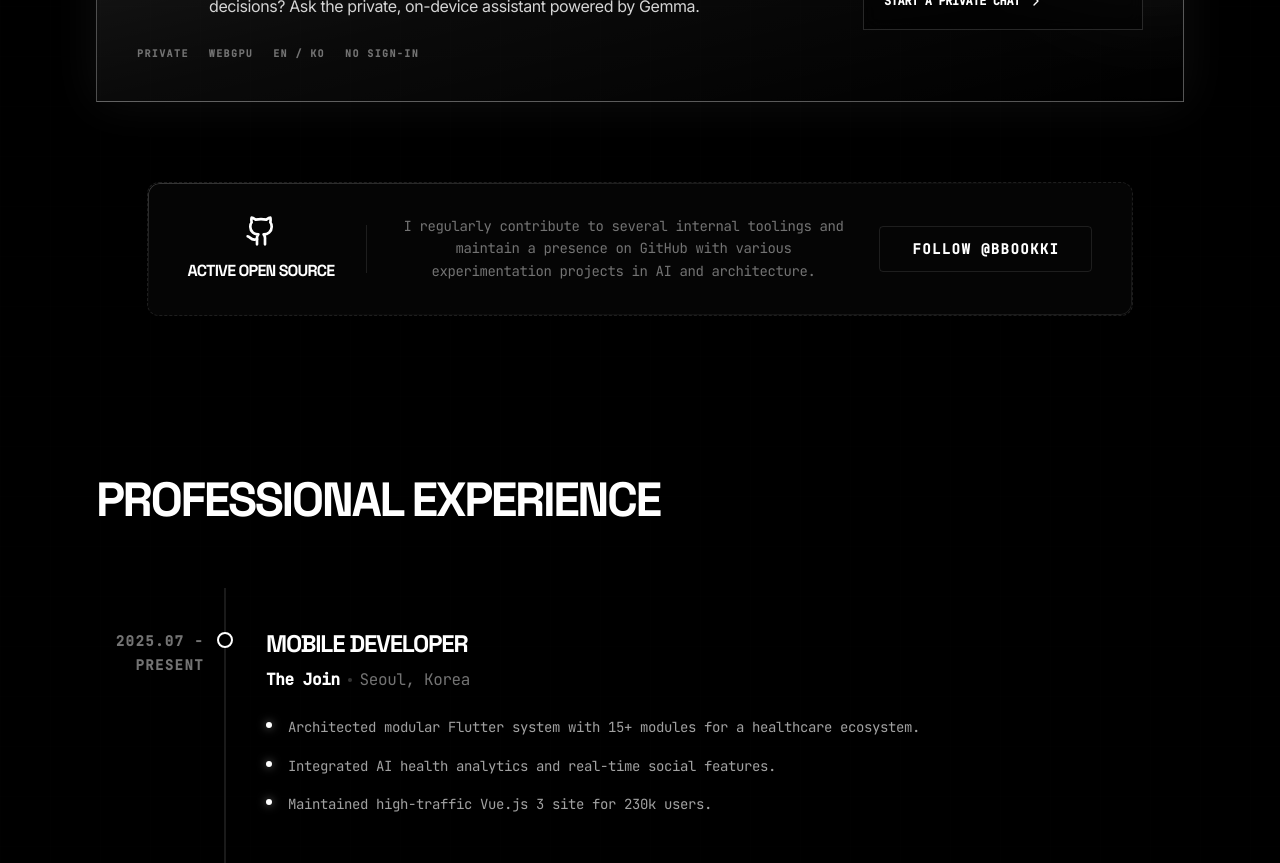
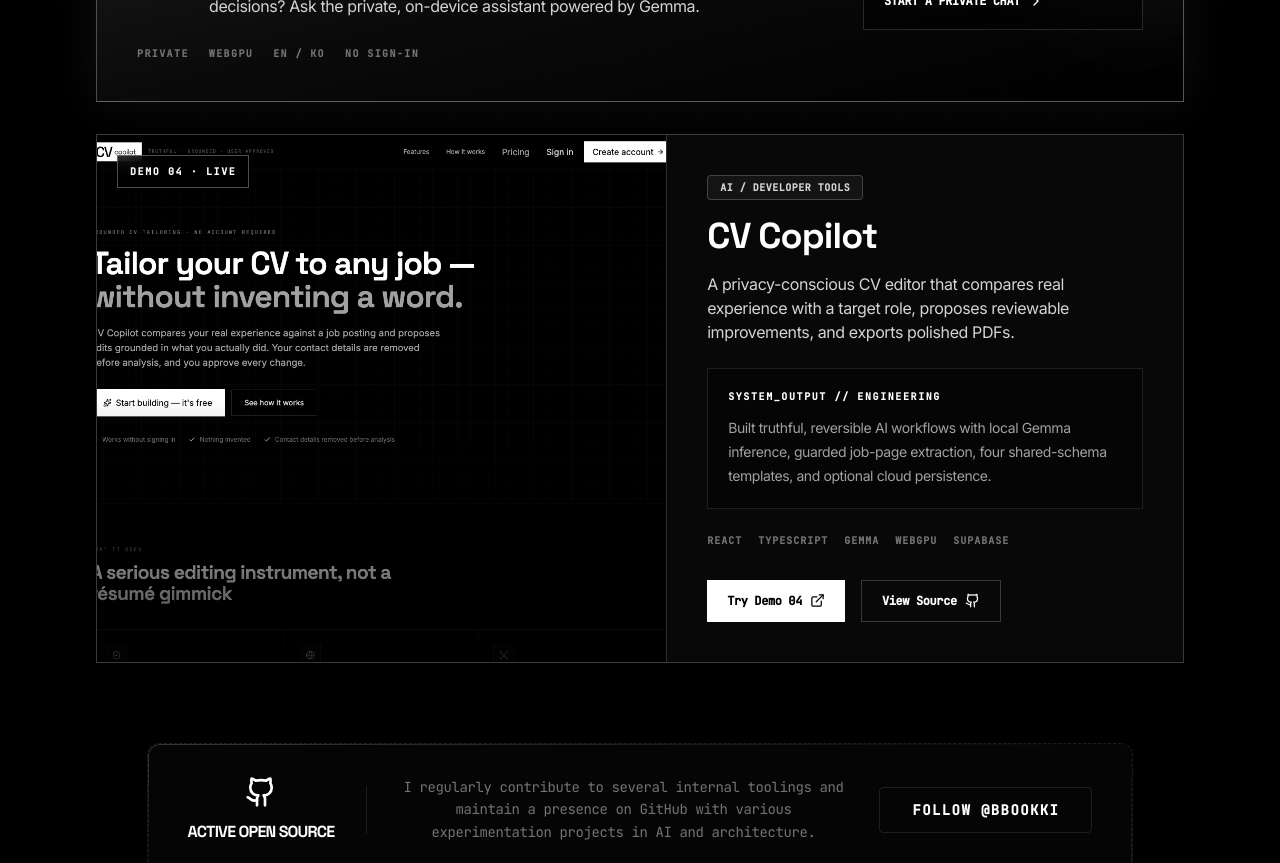
Before and after one commit to BbooKki/personal-portfolio, a React (Vite) app: page / in a window 1280 px wide. Shown: the part 3720-4583 px from the top of the page. Built offline with nearby package versions, Linux system fonts and the light colour scheme.

Commit message:
Add CV Copilot as portfolio demo 04

```diff
--- a/src/App.tsx
+++ b/src/App.tsx
@@ -5,7 +5,7 @@
 
 import { useState, useEffect, type FormEvent } from "react";
 import { motion, AnimatePresence } from "motion/react";
-import { ICONS, PROJECTS, EXPERIENCE, SKILLS } from "./constants";
+import { CV_COPILOT_DEMO, ICONS, PROJECTS, EXPERIENCE, SKILLS } from "./constants";
 import { Section, Card, Badge, Button } from "./components/UI";
 import { translations, Language } from "./translations";
 
@@ -348,7 +348,7 @@ export default function App() {
           <div className="grid md:grid-cols-2 gap-10">
             {PROJECTS.map((project, idx) => (
               <motion.div
-                key={idx}
+                key={project.title}
                 initial={{ opacity: 0, scale: 0.95 }}
                 whileInView={{ opacity: 1, scale: 1 }}
                 viewport={{ once: true }}
@@ -359,7 +359,7 @@ export default function App() {
                   <div className="h-64 bg-neutral-800 overflow-hidden relative">
                     <div className="absolute top-4 right-4 z-20 inline-flex items-center gap-2 rounded-full border border-white/20 bg-black/70 px-3 py-1.5 font-mono text-[9px] font-bold tracking-widest text-white backdrop-blur-md">
                       <span className="h-1.5 w-1.5 rounded-full bg-white animate-pulse" aria-hidden="true" />
-                      LIVE · CI/CD ENABLED
+                      DEMO {project.demoNumber} · LIVE
                     </div>
                     <div className="absolute inset-x-0 bottom-0 p-6 z-10 bg-gradient-to-t from-black/80 to-transparent">
                       <Badge className="bg-white/20 text-white border-white/30 mb-2">
@@ -425,7 +425,7 @@ export default function App() {
             <div className="relative grid gap-8 lg:grid-cols-[1fr_280px] lg:items-center">
               <div>
                 <div className="flex flex-wrap items-center gap-3">
-                  <Badge className="border-white/40 bg-white text-black">TRY THE AI ASSISTANT</Badge>
+                  <Badge className="border-white/40 bg-white text-black">DEMO 03 · TRY THE AI ASSISTANT</Badge>
                   <span className="flex items-center gap-2 font-mono text-[10px] font-bold tracking-[.16em] text-emerald-300"><span className="h-2 w-2 animate-pulse rounded-full bg-emerald-300" /> RUNS LOCALLY</span>
                 </div>
                 <div className="mt-5 flex items-start gap-4">
@@ -444,6 +444,50 @@ export default function App() {
               </div>
             </div>
           </a>
+
+          <article className="group relative mt-8 overflow-hidden border border-white/20 bg-white/[0.03] transition hover:border-white/60 lg:grid lg:grid-cols-[1.05fr_0.95fr]">
+            <a
+              href={CV_COPILOT_DEMO.link}
+              target="_blank"
+              rel="noopener noreferrer"
+              className="relative block min-h-72 overflow-hidden border-b border-white/10 bg-neutral-900 lg:min-h-full lg:border-b-0 lg:border-r"
+              aria-label={`${t.projects.cvCopilot.visit}: ${CV_COPILOT_DEMO.title}`}
+            >
+              <img
+                src={CV_COPILOT_DEMO.image}
+                alt="CV Copilot landing page with a monochrome CV tailoring workflow"
+                className="absolute inset-0 h-full w-full object-cover object-top transition duration-700 group-hover:scale-[1.02]"
+              />
+              <div className="absolute inset-0 bg-gradient-to-t from-black/80 via-transparent to-transparent" />
+              <span className="absolute left-5 top-5 border border-white/30 bg-black/80 px-3 py-2 font-mono text-[10px] font-bold tracking-[.16em] text-white backdrop-blur">
+                DEMO {CV_COPILOT_DEMO.demoNumber} · LIVE
+              </span>
+            </a>
+
+            <div className="flex flex-col p-7 md:p-10">
+              <Badge className="mb-4 w-fit border-white/20 bg-white/5 text-neutral-300">{t.projects.cvCopilot.category}</Badge>
+              <h3 className="text-3xl font-black tracking-tight text-white normal-case md:text-4xl">{CV_COPILOT_DEMO.title}</h3>
+              <p className="mt-4 text-sm leading-6 text-neutral-300 md:text-base">{t.projects.cvCopilot.description}</p>
+              <div className="relative mt-6 overflow-hidden border border-white/10 bg-black/40 p-5">
+                <div className="absolute inset-0 grid-bg-fine opacity-10" />
+                <p className="relative font-mono text-[10px] font-bold tracking-[.16em] text-white">SYSTEM_OUTPUT // ENGINEERING</p>
+                <p className="relative mt-3 text-sm leading-6 text-neutral-400">{t.projects.cvCopilot.impact}</p>
+              </div>
+              <div className="mt-6 flex flex-wrap gap-x-4 gap-y-2">
+                {CV_COPILOT_DEMO.stack.map((technology) => (
+                  <span key={technology} className="font-mono text-[10px] font-bold uppercase tracking-widest text-neutral-500">{technology}</span>
+                ))}
+              </div>
+              <div className="mt-8 flex flex-wrap gap-4">
+                <a href={CV_COPILOT_DEMO.link} target="_blank" rel="noopener noreferrer" className="inline-flex items-center gap-2 bg-white px-5 py-3 font-mono text-xs font-bold text-black transition hover:bg-neutral-200">
+                  {t.projects.cvCopilot.visit} <ICONS.External size={15} />
+                </a>
+                <a href={CV_COPILOT_DEMO.source} target="_blank" rel="noopener noreferrer" className="inline-flex items-center gap-2 border border-white/20 px-5 py-3 font-mono text-xs font-bold text-white transition hover:border-white/60">
+                  {t.projects.cvCopilot.source} <ICONS.GitHub size={15} />
+                </a>
+              </div>
+            </div>
+          </article>
 
           <div className="mt-20 flex flex-col items-center">
             <Card className="w-full md:w-fit px-10 py-8 text-center flex flex-col md:flex-row items-center gap-8 border-dashed border-2 border-white/10 bg-white/[0.02]">
--- a/src/constants.tsx
+++ b/src/constants.tsx
@@ -43,6 +43,7 @@ export const ICONS = {
 
 export const PROJECTS = [
   {
+    demoNumber: "01",
     title: "Flowshop",
     category: "E-Commerce",
     description: "A feature-rich e-commerce platform for limited clothing, featuring real-time chat and advanced filtering.",
@@ -53,6 +54,7 @@ export const PROJECTS = [
     isCaseStudy: true
   },
   {
+    demoNumber: "02",
     title: "Our Petstore",
     category: "E-Commerce / MVC",
     description: "Multi-vendor pet marketplace with robust order management and administrative dashboard.",
@@ -63,6 +65,15 @@ export const PROJECTS = [
     isCaseStudy: true
   }
 ];
+
+export const CV_COPILOT_DEMO = {
+  title: "CV Copilot",
+  demoNumber: "04",
+  stack: ["React", "TypeScript", "Gemma", "WebGPU", "Supabase"],
+  link: "https://cv-copilot-lovat.vercel.app",
+  source: "https://github.com/BbooKki/cv-copilot",
+  image: "/cv-copilot.png",
+} as const;
 
 export const EXPERIENCE = [
   {
--- a/src/translations.ts
+++ b/src/translations.ts
@@ -47,7 +47,14 @@ export const translations = {
           description: "Multi-vendor pet marketplace with robust order management and administrative dashboard.",
           impact: "Implemented complex financial data modeling and real-time order tracking."
         }
-      ]
+      ],
+      cvCopilot: {
+        category: "AI / Developer Tools",
+        description: "A privacy-conscious CV editor that compares real experience with a target role, proposes reviewable improvements, and exports polished PDFs.",
+        impact: "Built truthful, reversible AI workflows with local Gemma inference, guarded job-page extraction, four shared-schema templates, and optional cloud persistence.",
+        visit: "Try Demo 04",
+        source: "View Source"
+      }
     },
     experience: {
       title: "Professional Experience",
@@ -139,7 +146,14 @@ export const translations = {
           description: "강력한 주문 관리 및 관리자 대시보드를 갖춘 멀티 벤더 반려동물 마켓플레이스입니다.",
           impact: "복잡한 금융 데이터 모델링 및 실시간 주문 추적 기능을 구현했습니다."
         }
-      ]
+      ],
+      cvCopilot: {
+        category: "AI / 개발자 도구",
+        description: "실제 경력을 목표 직무와 비교하고, 검토 가능한 개선안을 제안하며, 완성도 높은 PDF를 내보내는 개인정보 보호 중심 CV 편집기입니다.",
+        impact: "로컬 Gemma 추론, 안전한 채용 공고 추출, 공통 스키마 기반 4개 템플릿, 선택적 클라우드 저장을 갖춘 진실하고 되돌릴 수 있는 AI 워크플로를 구축했습니다.",
+        visit: "데모 04 체험",
+        source: "소스 보기"
+      }
     },
     experience: {
       title: "업무 경력",
```
Also changed, not shown: public/cv-copilot.png (added).
